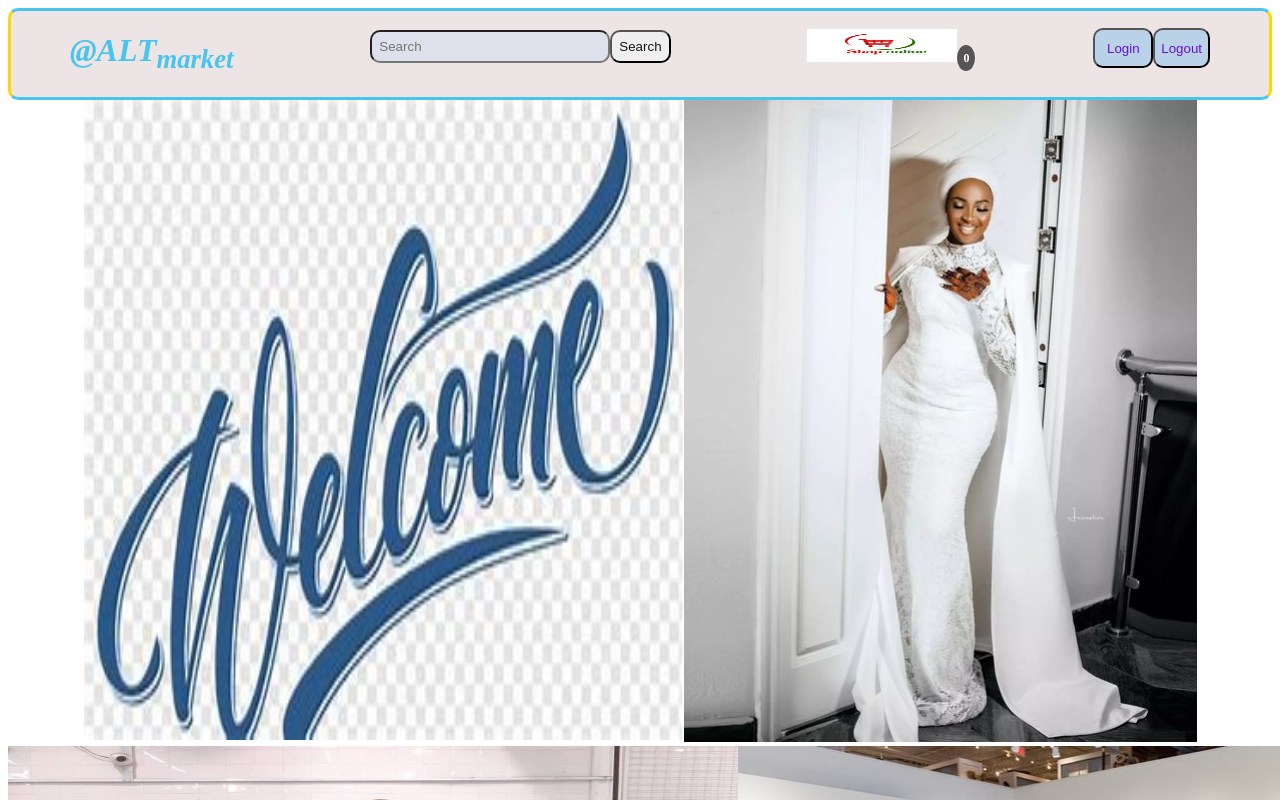
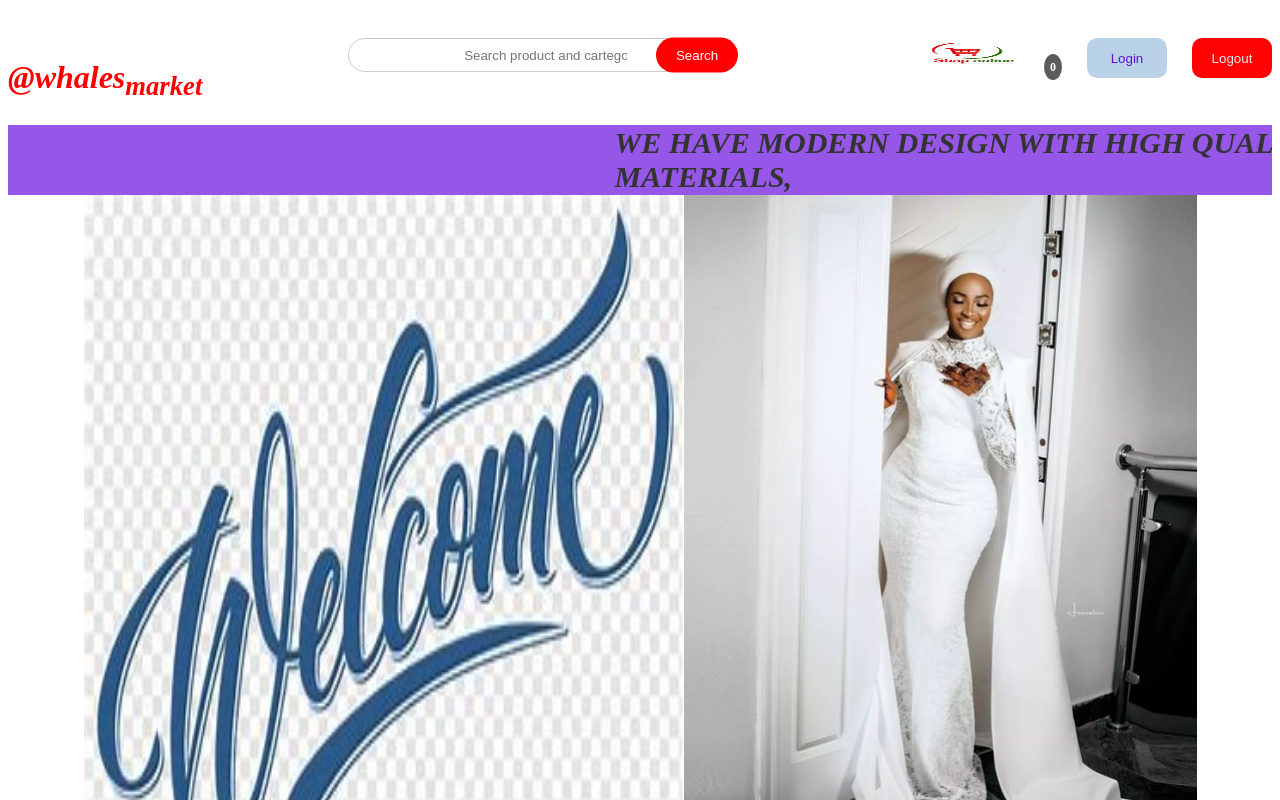
Before and after one commit to olaWhales/E-commerce-frontend, a React (Vite) app: page / in a window 1280 px wide. Shown: the top 800 px of the page. Built offline with nearby package versions, Linux system fonts and the light colour scheme.

Commit message:
refactory the nav_bar

```diff
--- a/src/auth/homePage.jsx
+++ b/src/auth/homePage.jsx
@@ -34,40 +34,35 @@ const HomePage = () => {
   return (
     <div>
       <div className={style.navBar_body}>
-        <div>
-          <h1>
+        <div className={style.company_name}>
+          <h1 className={style.name}>
             <i>
-              @ALT<sub>market</sub>
+              @whales<sub>market</sub>
             </i>
           </h1>
         </div>
 
-        {/* Market Image */}
-        {/* <div className={style.market}>
-                <img src={marketpicture} alt="Market" width={20} height={15} />
-            </div> */}
-
-        {/* Search Bar */}
         <div className={style.search_bar}>
-          <div className={style.navbardiv}>
+          <div className={style.navbar_search_div}>
             <input
-              className={style.search_input_box}
+              className={style.nav_bar_search_input}
               type="text"
-              placeholder="Search"
+              placeholder="Search product and cartegory"
             />
           </div>
-          <div className={style.button}>
+          <div className={style.search_bar_button}>
             <button className={style.search}>Search</button>
           </div>
         </div>
 
-        {/* Cart Logo */}
+        <div className={style.login_logout_and_cartDiv}>
           <div className={style.cartlogo}>
             <img src={cartlogo} alt="Cart Logo" width={150} height={33} />
             <span className={style.cartCount}>{cartCount}</span>
           </div>
 
-        <div className={style.navButton}>
+          {/* <div className={style.navButton}> */}
+          <div>
             <Customizedbutton
               style={style.Loginbutton}
               type="submit"
@@ -76,9 +71,11 @@ const HomePage = () => {
               route="/"
               // className={style}
             />
+          </div>
 
+          <div>
             <Customizedbutton
-            style={style.Logbutton}
+              style={style.Logoutbutton}
               type="submit"
               textContent="Logout"
               // onClick={handleNavigateToHomePage}
@@ -86,10 +83,19 @@ const HomePage = () => {
               // className={style}
             />
           </div>
+          {/* </div> */}
+        </div>
+      </div>
 
-        {/* <div className={style.logout_button}>
-          <button className={style.logout}>Logout</button>
-        </div> */}
+      <div className={style.second_navbar_ProductFlyer}>
+        <div className={style.marquee}>
+          <h1 className={style.modern}>
+            <i>WE HAVE MODERN DESIGN WITH HIGH QUALITY MATERIALS,</i>{" "}
+          </h1>
+          <h1 className={style.modern2}>
+            <i>IT'S ALL IN AFFORDABLE PRICE</i>
+          </h1>
+        </div>
       </div>
 
       <div className={style.firstDivDisplay}>
@@ -110,18 +116,6 @@ const HomePage = () => {
         </div>
       </div>
 
-      <div className={style.second_navbar_ProductFlyer}>
-        <div className={style.marquee}>
-          <h1 className={style.modern}>
-            <i>WE HAVE MODERN DESIGN WITH HIGH QUALITY MATERIALS,</i>{" "}
-          </h1>
-          <h1 className={style.modern2}>
-            <i>IT'S ALL IN AFFORDABLE PRICE</i>
-          </h1>
-        </div>
-      </div>
-
-      {/* Cart Section */}
       <div>
         <button onClick={handleAddToCart}>Add Item</button>
         <button onClick={handleRemoveFromCart}>Remove Item</button>
--- a/src/styles/homePage.module.css
+++ b/src/styles/homePage.module.css
@@ -1,64 +1,74 @@
-*{
+ *{
     border : 100% solid white;
 }
+/*  */
+
+.company_name{
+    color: red;
+    padding-bottom: 1px;
+}
+
 .navBar_body{
-    color: #48c4ed;
-    display:flex;
-    border-radius: 10px;
-    background-color: rgb(237, 229, 229);
-    justify-content:space-around;
-    border-bottom: #48c4ed solid;
-    border-top: #48c4ed solid;
-    border-left: gold solid;
-    border-right: gold solid;
+    display: flex;
+    justify-content: space-between;
+    padding-top: 30px;
 }
-.market{
-    padding-top: 35px;
+
+
+.search_bar {
+    display: flex;
+    position: relative;
+    width: 100%;
+    max-width: 400px;
 }
-.search_input_box {
+
+.navbar_search_div {
+    width: 100%;
+}
+
+.nav_bar_search_input {
+    width: 90%;
+    padding: 9px 80px 8px 115px;
+    /* Space on the right for the button */
     box-sizing: border-box;
-    padding: 7px;
-    background-color: hwb(223 87% 8%);
-    color: rgb(131, 30, 213);
-    border-radius: 10px;
-    width: 15pc;
-    /* position: absolute; */
+    border: 1px solid #ccc;
+    border-radius: 25px;
 }
-.search_input::placeholder {
-    color: #f40808d0;
-    font-size: 100%;
-    text-align: center;
+
+.search_bar_button {
+    position: absolute;
+    right: 10px;
+    top: 20%;
+    transform: translateY(-50%);
 }
-.navbardiv{
+
+.search {
+    border: none;
+    background-color: #ff0000;
+    color: white;
+    padding: 10px 20px;
+    /* padding: 10px; */
+    border-radius: 20px;
     cursor: pointer;
-    border-radius: 10%;
 }
-.search{
-    color: rgb(23, 22, 22);
-    padding: 7px;
-    background-repeat: no-repeat;
-    border-radius: 10px;
+/*  */
+
+.second_line_div{
+    /* border-radius: 100px; */
+    background-color: rgb(150, 87, 232);;
+    padding-top: 2px;
 }
-.search_bar{
-    display: flex;
-    padding: 19px;
-    border-radius: 12pv;
-    /* justify-content:flex-end; */
-}
-/* .cartlogo{
-    padding: 18px;
-} */
-.cartlogo {
+
+
+/*  */
+/* .cartlogo {
     position: relative;
     display: inline-block;
-
-    padding-top: 18px;
-}
+} */
 
 .cartlogo img {
     width: 150px;
     height: 33px;
-    /* padding: 18px; */
 }
 
 .cartCount {
@@ -74,26 +84,21 @@
     transform: translate(50%, -50%);
     font-weight: bold;
 }
-/* .Logbutton{
-    color: red;
-    background-color: rgb(68, 18, 185);
-    cursor: pointer;
-    border-radius: 10px;
-    height: 2pc;
+
+.login_logout_and_cartDiv{
+    display: flex;
+    gap: 25px;
+    /* justify-content:space-around; */
+    /* margin: 0 0 0 20rem; */
 }
-.logout_button{
-    padding: 19px;
-    border-bottom: #4b0be0 solid;
-} */
- .navButton{
-    padding-top: 17px;
- }
- .Logbutton{
-    color: rgb(102, 14, 216);
-    background-color: rgb(185, 210, 231);
+ .Logoutbutton{
+    color: rgb(239, 232, 232);
+    background-color: rgb(255, 3, 3);
     border-radius: 10px;
     height: 40px;
-    padding-top: 1px;
+    width: 80px;
+    border: #333;
+    /* padding-top: 1px; */
     cursor: pointer;
 }
 .Loginbutton{
@@ -101,7 +106,8 @@
     background-color: rgb(185, 210, 231);
     border-radius: 10px;
     height: 40px;
-    width: 60px;
+    width: 80px;
+    border: #333;
     cursor: pointer;
 }
 .second_navbar{
@@ -114,21 +120,23 @@
 }
 .second_navbar_ProductFlyer{
     background-color: hwb(305 78% 13% / 0.612);
-    padding-top: 1px;
+    /* padding-top: 1px; */
+    /* background-color: rgb(150, 87, 232); */
+    padding-top: 2px;
 }
 .second_navbar_ProductFlyer {
     overflow:hidden;
     position: relative;
-    background-color: hsl(0, 25%, 98%);
+    background-color: rgb(150, 87, 232);
     /* Optional: Background color */
-    padding: 10px 0;
+    padding: 1px 0;
     /* Optional: Padding for better visuals */
 }
 
 .marquee {
     display: inline-flex;
     /* Place items in a single line */
-    animation: marquee 10s linear infinite;
+    animation: marquee 30s linear infinite;
 }
 
 .modern,
```
Lines whose indentation alone changed are shown as unchanged.
